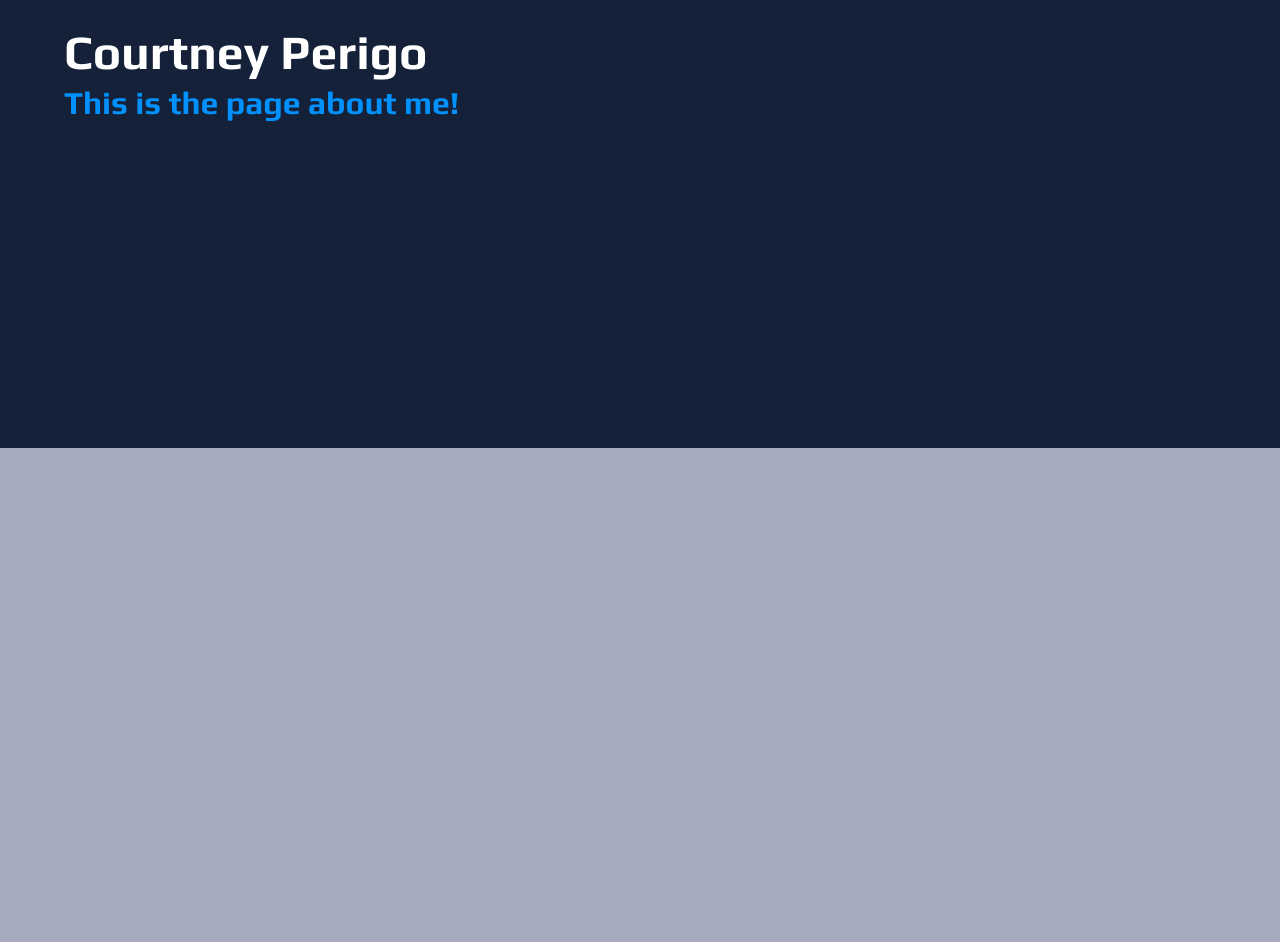
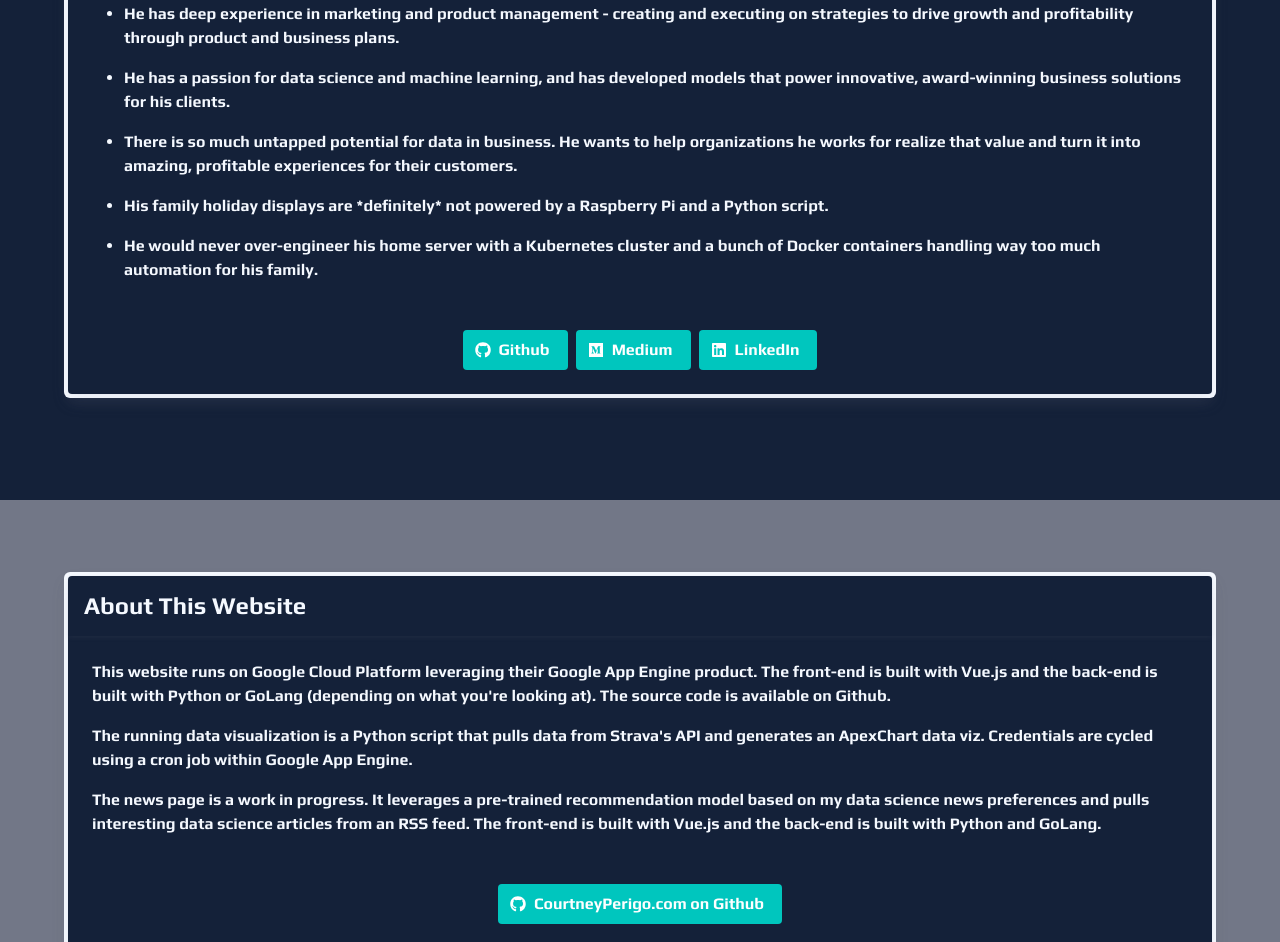
Before and after one commit to agentdanger/courtney-perigo-dotcom, a Vue app in the folder courtney-perigo-dotcom/: page /about in a window 1280 px wide. Shown: the part 300-1242 px from the top of the page. Before the commit the page ends 800 px from the top, so only its background shows below. Built offline with nearby package versions, Linux system fonts and the light colour scheme.

Commit message:
adding about me content

```diff
--- a/courtney-perigo-dotcom/src/views/About.vue
+++ b/courtney-perigo-dotcom/src/views/About.vue
@@ -1,18 +1,79 @@
 <template>
     <AppNavBar />
 
-    <section class="hero is-fullheight-with-navbar is-primary">
+    <div class="hero is-fullheight is-primary">
         <div class="hero-body">
             <div class="container">
-                <h1 class="title is-size-1">
-                    Courtney Perigo
-                </h1>
-                <h2 class="subtitle is-size-3 has-text-info">
-                    This is the page about me!
-                </h2>
+                <div class="box p-1 mt-6">
+                    <div class="card has-background-primary">
+                        <header class="card-header ">
+                            <p class="card-header-title has-text-white is-size-4">
+                                About Me
+                            </p>
+                        </header>
+                        <div class="card-content">
+                            <div class="content has-text-white">
+                                {{ about_me }}
+                                <div v-for="interest in about_me_interests_list">
+                                    <ul>
+                                        <li class="has-text-white">
+                                        {{ interest.interest }}
+                                        </li>
+                                </ul>
+                                </div>
+                            </div>
+                        </div>
+                        <div class="card-content">
+                            <div class="buttons is-centered ">
+                                <div v-for="resource in resume_resources">
+                                    <a :href="resource.link" target="_blank" rel="noopener noreferrer"
+                                        class="button is-link">
+                                        <span class="icon">
+                                            <i :class="resource.icon"></i>
+                                        </span>
+                                        <span>{{ resource.name }}</span>
+                                    </a>
+                                </div>
+                            </div>
+                        </div>
+                    </div>
+                </div>
             </div>
         </div>
-    </section>
+    </div>
+    <div class="hero is-small is-black">
+        <div class="hero-body">
+            <div class="container">
+                <div class="box p-1 mt-6">
+                    <div class="card has-background-primary">
+                        <header class="card-header ">
+                            <p class="card-header-title has-text-white is-size-4">
+                                About This Website
+                            </p>
+                        </header>
+                        <div class="card-content">
+                            <div class="content has-text-white">
+                                <p>{{ about_website }}</p>
+                                <p>{{ about_running }}</p>
+                                <p>{{ about_news }}</p>
+                            </div>
+                        </div>
+                        <div class="card-content">
+                            <div class="buttons is-centered ">
+                                    <a :href="website_github_link.link" target="_blank" rel="noopener noreferrer"
+                                        class="button is-link">
+                                        <span class="icon">
+                                            <i :class="website_github_link.icon"></i>
+                                        </span>
+                                        <span>{{ website_github_link.name }}</span>
+                                    </a>
+                            </div>
+                        </div>
+                    </div>
+                </div>
+            </div>
+        </div>
+    </div>
 </template>
 
 <script>
@@ -21,6 +82,59 @@ import AppNavBar from '../components/AppNavBar.vue'
 export default {
     components: {
         AppNavBar
+    },
+    data() {
+        return {
+            about_me: "Courtney lives in Chicago, IL, USA with his beautiful fiance and cat Roscoe. \
+            He's an avid runner, and always up for a challenge. He can be reached via his LinkedIn profile \
+            so feel free to send a note.",
+            about_website: "This website runs on Google Cloud Platform leveraging their Google App Engine product. \
+            The front-end is built with Vue.js and the back-end is built with Python or GoLang (depending on what you're looking at). \
+            The source code is available on Github.",
+            about_running: "The running data visualization is a Python script that pulls data from Strava's API and \
+            generates an ApexChart data viz. Credentials are cycled using a cron job within Google App Engine.",
+            about_news: "The news page is a work in progress. It leverages a pre-trained recommendation model based on my data science news preferences \
+            and pulls interesting data science articles from an RSS feed. The front-end is built with Vue.js and the back-end is built with Python and GoLang.",
+            about_me_interests_list: [
+                {
+                    interest: 'He has deep experience in marketing and product management - creating and executing on strategies to drive growth and profitability through product and business plans.'
+                },
+                {
+                    interest: 'He has a passion for data science and machine learning, and has developed models that power innovative, award-winning business solutions for his clients.'
+                },
+                {
+                    interest: 'There is so much untapped potential for data in business. He wants to help organizations he works for realize that value and turn it into amazing, profitable experiences for their customers.'
+                },
+                {
+                    interest: 'His family holiday displays are *definitely* not powered by a Raspberry Pi and a Python script.'
+                },
+                {
+                    interest: 'He would never over-engineer his home server with a Kubernetes cluster and a bunch of Docker containers handling way too much automation for his family.'
+                }
+            ],
+            resume_resources: [
+                {
+                    name: 'Github',
+                    icon: 'fab fa-github',
+                    link: 'https://github.com/agentdanger'
+                },
+                {
+                    name: 'Medium',
+                    icon: 'fab fa-medium',
+                    link: 'https://courtney-perigo.medium.com/'
+                },
+                {
+                    name: 'LinkedIn',
+                    icon: 'fab fa-linkedin',
+                    link: 'https://www.linkedin.com/in/courtneyperigo/'
+                }
+            ],
+            website_github_link: {
+                name: 'CourtneyPerigo.com on Github',
+                icon: 'fab fa-github',
+                link: 'https://github.com/agentdanger/courtney-perigo-dotcom'
+            }
+        }
     }
 }
 </script>
--- a/courtney-perigo-dotcom/src/views/Cv.vue
+++ b/courtney-perigo-dotcom/src/views/Cv.vue
@@ -199,6 +199,11 @@ export default {
                     name: 'Medium',
                     icon: 'fab fa-medium',
                     link: 'https://courtney-perigo.medium.com/'
+                },
+                {
+                    name: 'LinkedIn',
+                    icon: 'fab fa-linkedin',
+                    link: 'https://www.linkedin.com/in/courtneyperigo/'
                 }
             ],
             resume_skills: [
--- a/courtney-perigo-dotcom/src/views/Main.vue
+++ b/courtney-perigo-dotcom/src/views/Main.vue
@@ -1,7 +1,7 @@
 <template>
     <AppNavBar />
 
-    <div class="hero is-fullheight-with-navbar is-primary">
+    <div class="hero is-fullheight is-primary">
         <div id="particles-js"></div>
         <div class="hero-body" id="particles-js">
             <div class="container">
@@ -24,7 +24,7 @@
                             {{ main_intro }}
                         </div>
                         <div class="content has-text-centered">
-                            <a href="#running_stats" class="icon is-size-1 is-white is-large">
+                            <a href="#featured_projects" class="icon is-size-1 is-white is-large">
                                 <i class="fas fa-caret-down"></i>
                             </a>
                         </div>
@@ -35,7 +35,7 @@
         </div>
     </div>
 
-    <section id="running_stats" class="hero is-large is-primary">
+    <section id="featured_projects" class="hero is-medium is-primary">
         <div class="hero-body">
             <div class="container">
                 <div class="box p-1 mt-6">
@@ -73,16 +73,14 @@
                                     </div>
                                 </div>
                             </div>
-
                         </div>
-
                     </div>
                 </div>
             </div>
         </div>
     </section>
 
-    <section id="featured_projects" class="hero is-large is-black">
+    <section id="featured_projects" class="hero is-medium is-black">
         <div class="hero-body">
             <div class="container">
                 <div class="box p-1 mt-6">
```
